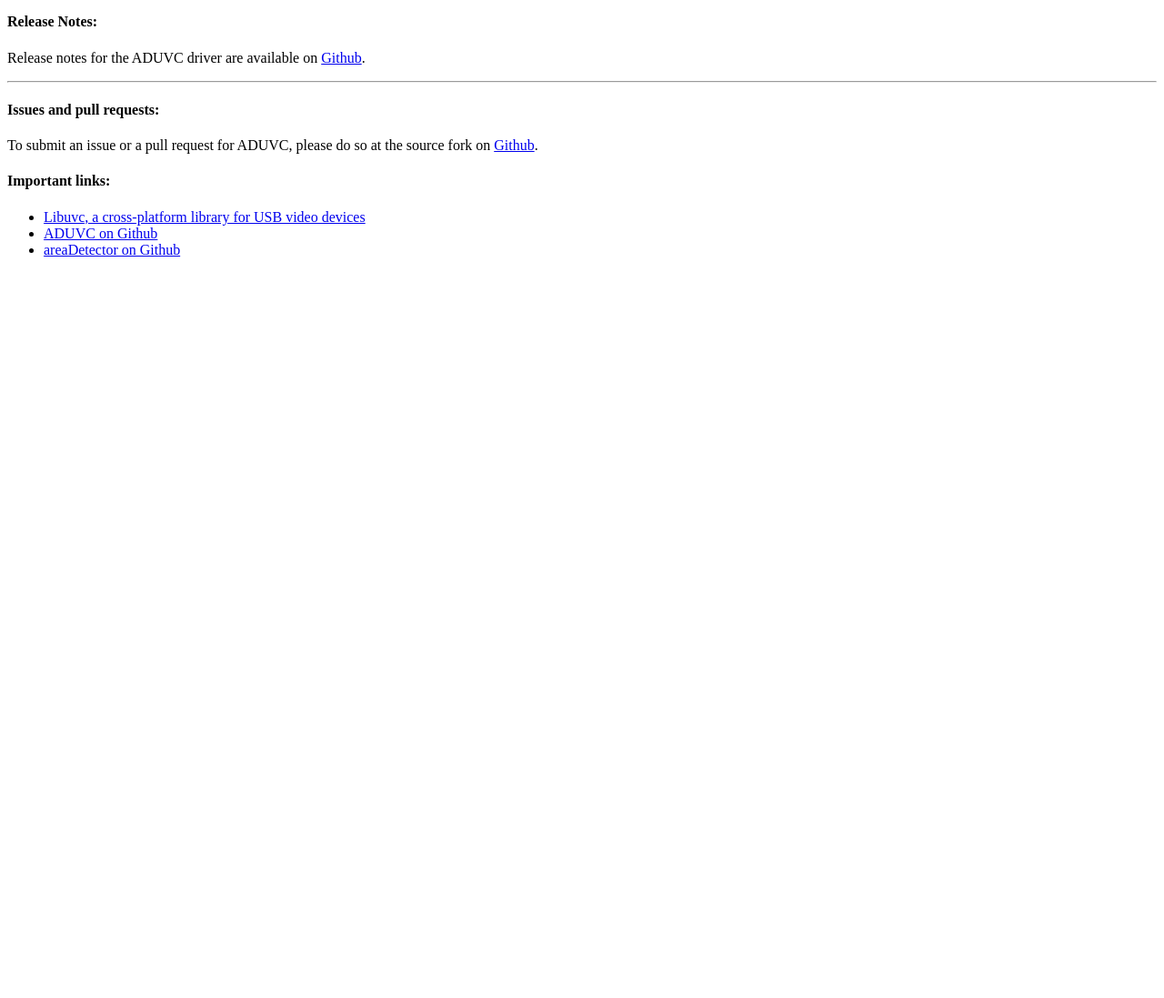
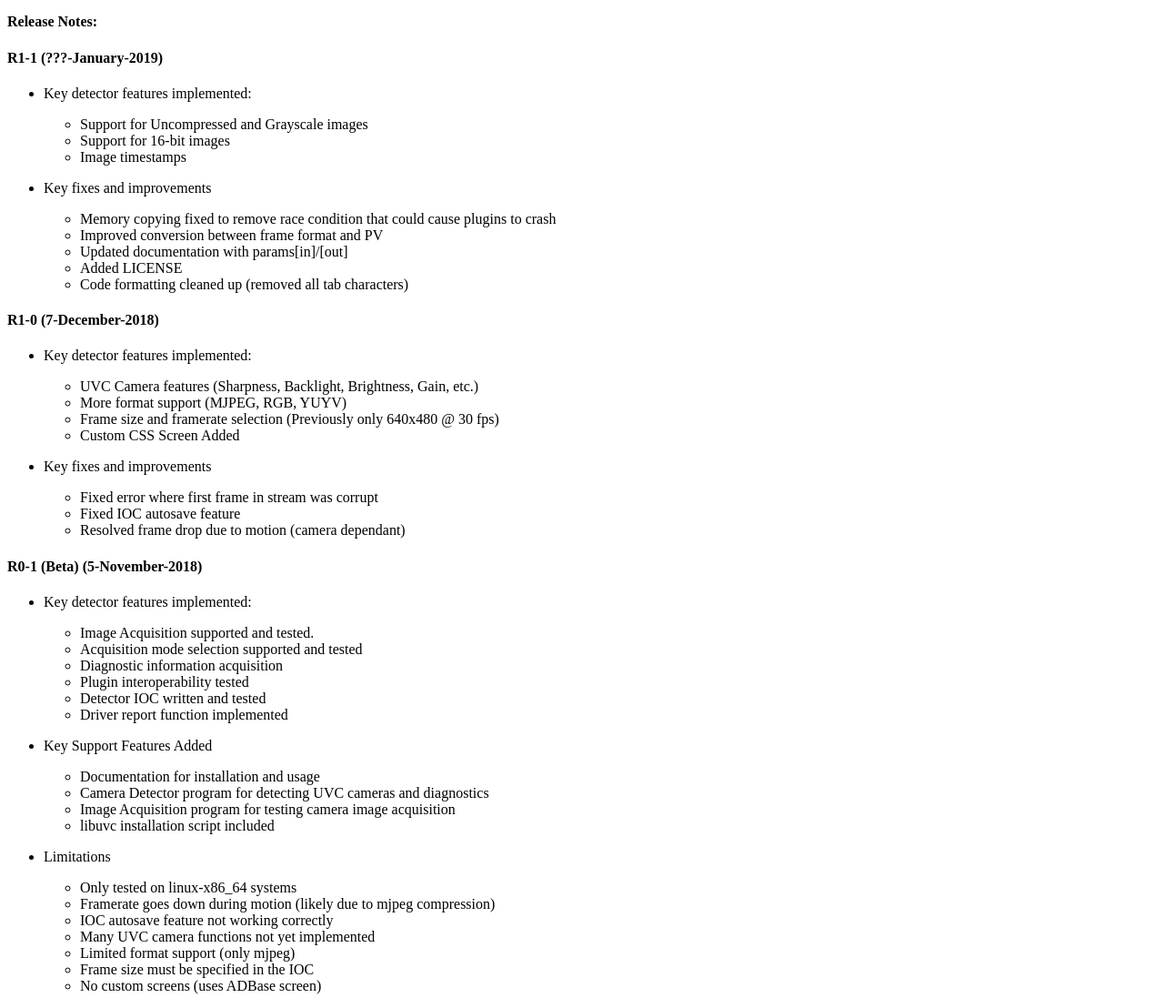
Before and after one commit to areaDetector/ADUVC, a plain HTML site: page docs/index.html in a window 1280 px wide. Shown: the part 1921-3018 px from the top of the page at 91% size. Before the commit the page ends 2221 px from the top, so only its background shows below. Drawn offline with Linux system fonts and the light colour scheme.

Commit message:
updated docs to include release notes. wrote simple script to automate future release notes to html conversion

```diff
--- a/docs/index.html
+++ b/docs/index.html
@@ -56,9 +56,85 @@
     <p class="text-section-local">The ADUVC Base screen. Based on the ADBase screen with added controls specific to ADUVC.</p>
     <hr />
     <h4>Release Notes:</h4>
-    <p class="text-section-local">
-        Release notes for the ADUVC driver are available on <a href="https://github.com/epicsNSLS2-areaDetector/ADUVC/blob/master/RELEASE.md">Github</a>.
-    </p>
+    <div class="text-section-local">
+    <!--RELEASE START-->
+<h4>R1-1 (???-January-2019)</h4>
+<ul>
+<li>
+<p>Key detector features implemented:</p>
+<ul>
+<li>Support for Uncompressed and Grayscale images</li>
+<li>Support for 16-bit images</li>
+<li>Image timestamps</li>
+</ul>
+</li>
+<li>
+<p>Key fixes and improvements</p>
+<ul>
+<li>Memory copying fixed to remove race condition that could cause plugins to crash</li>
+<li>Improved conversion between frame format and PV</li>
+<li>Updated documentation with params[in]/[out]</li>
+<li>Added LICENSE</li>
+<li>Code formatting cleaned up (removed all tab characters)</li>
+</ul>
+</li>
+</ul>
+<h4>R1-0 (7-December-2018)</h4>
+<ul>
+<li>
+<p>Key detector features implemented:</p>
+<ul>
+<li>UVC Camera features (Sharpness, Backlight, Brightness, Gain, etc.)</li>
+<li>More format support (MJPEG, RGB, YUYV)</li>
+<li>Frame size and framerate selection (Previously only 640x480 @ 30 fps)</li>
+<li>Custom CSS Screen Added</li>
+</ul>
+</li>
+<li>
+<p>Key fixes and improvements</p>
+<ul>
+<li>Fixed error where first frame in stream was corrupt</li>
+<li>Fixed IOC autosave feature</li>
+<li>Resolved frame drop due to motion (camera dependant)</li>
+</ul>
+</li>
+</ul>
+<h4>R0-1 (Beta) (5-November-2018)</h4>
+<ul>
+<li>
+<p>Key detector features implemented:  </p>
+<ul>
+<li>Image Acquisition supported and tested.</li>
+<li>Acquisition mode selection supported and tested</li>
+<li>Diagnostic information acquisition</li>
+<li>Plugin interoperability tested</li>
+<li>Detector IOC written and tested</li>
+<li>Driver report function implemented</li>
+</ul>
+</li>
+<li>
+<p>Key Support Features Added</p>
+<ul>
+<li>Documentation for installation and usage</li>
+<li>Camera Detector program for detecting UVC cameras and diagnostics</li>
+<li>Image Acquisition program for testing camera image acquisition</li>
+<li>libuvc installation script included</li>
+</ul>
+</li>
+<li>
+<p>Limitations</p>
+<ul>
+<li>Only tested on linux-x86_64 systems</li>
+<li>Framerate goes down during motion (likely due to mjpeg compression)</li>
+<li>IOC autosave feature not working correctly</li>
+<li>Many UVC camera functions not yet implemented</li>
+<li>Limited format support (only mjpeg)</li>
+<li>Frame size must be specified in the IOC</li>
+<li>No custom screens (uses ADBase screen)</li>
+</ul>
+</li>
+</ul></ul>    <!--RELEASE END-->
+    </div>
     <hr />
     <h4>Issues and pull requests:</h4>
     <p class="text-section-local">
```
Also changed, not shown: 2 other files.
